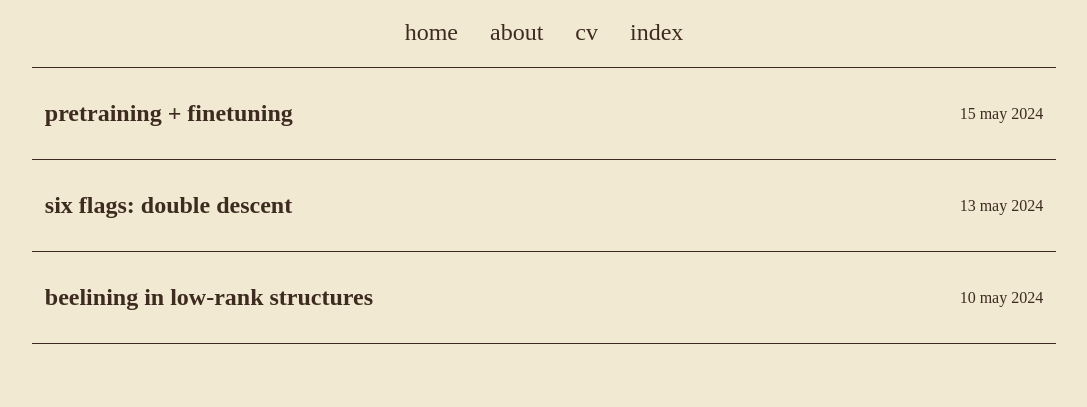
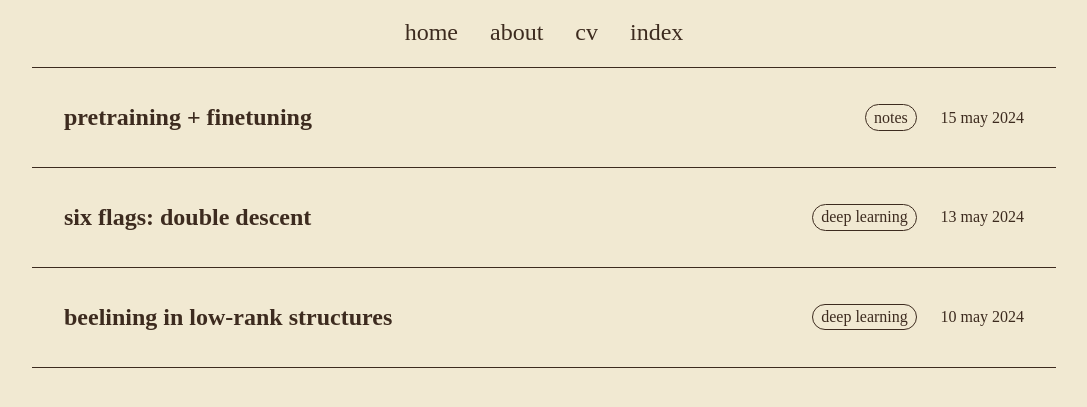
Before and after one commit to keatonelvins/keatonelvins.github.io, a Jekyll site: the page built from posts.md, in a window 1280 px wide. Shown: the top 407 px of the page, without its empty margins (96-1183 px from the left). Built offline with Jekyll 4.4.1, drawn with Linux system fonts in a browser that asks for light colours; some web fonts are replaced.

Commit message:
added post tags

```diff
--- a/_posts/2024-05-10-low-rank-beelining.md
+++ b/_posts/2024-05-10-low-rank-beelining.md
@@ -3,7 +3,7 @@ layout: post
 title: "beelining in low-rank structures"
 image: true
 image_name: "butterflies"
-tag: "paper response"
+tag: "deep learning"
 ---
 
 *the following is a work in progress*
--- a/_sass/_article.scss
+++ b/_sass/_article.scss
@@ -63,6 +63,7 @@ article.post {
     font-size: 1.25rem;
     line-height: 2;
     padding: 0.5em 3em 1em 3rem;
+    font-family: $bodyFont;
 
     a {
       text-decoration: none;
--- a/_sass/_index.scss
+++ b/_sass/_index.scss
@@ -16,27 +16,57 @@
         a {
           text-decoration: none;
           color: $parchment;
+
+          .posts-list-entry {
+            .post-tag {
+              h3 {
+                border: 1px solid $parchment;
+              }
+            }
+          }
         }
       }
 
       a {
         width: 100%;
-        padding: 2em 0;
+        padding: 1em 0;
       }
 
       .posts-list-entry {
         display: flex;
         align-items: center;
-        justify-content: space-between;
         font-family: $headerFont;
+        margin: 0;
 
-        h2, p {
-          margin: 0;
-          padding: 0 0.8rem;
+        h2 {
+          margin-left: 2rem;
+          margin-right: 2rem;
+          width: 65%;
         }
 
         p {
+          margin-left: 1rem;
+          margin-right: 2rem;
+          text-align: right;
+          width: 10%;
           font-family: $bodyFont;
+        }
+
+        .post-tag {
+          width: 25%;
+          text-align: right;
+
+          h3 {
+            font-size: 1rem;
+            font-weight: normal;
+            padding: 0.2rem 0.5rem;
+            display: inline-block;
+            text-align: center;
+            width: auto;
+            font-family: $bodyFont;
+            border: 1px solid $bistre;
+            border-radius: 2rem;
+          }
         }
       }
 
--- a/posts.md
+++ b/posts.md
@@ -9,6 +9,9 @@ title: index
       <a href="{{ post.url }}">
         <div class="posts-list-entry">
           <h2>{{ post.title }}</h2>
+          <div class="post-tag">
+            <h3>{{ post.tag }}</h3>
+          </div>
           <p>{{ post.date | date_to_string | downcase }}</p>
         </div>
       </a>
```
Also changed, not shown: _posts/2024-05-13-double-descent.md (+1 -1 lines), index.md (+0 -1 lines).
